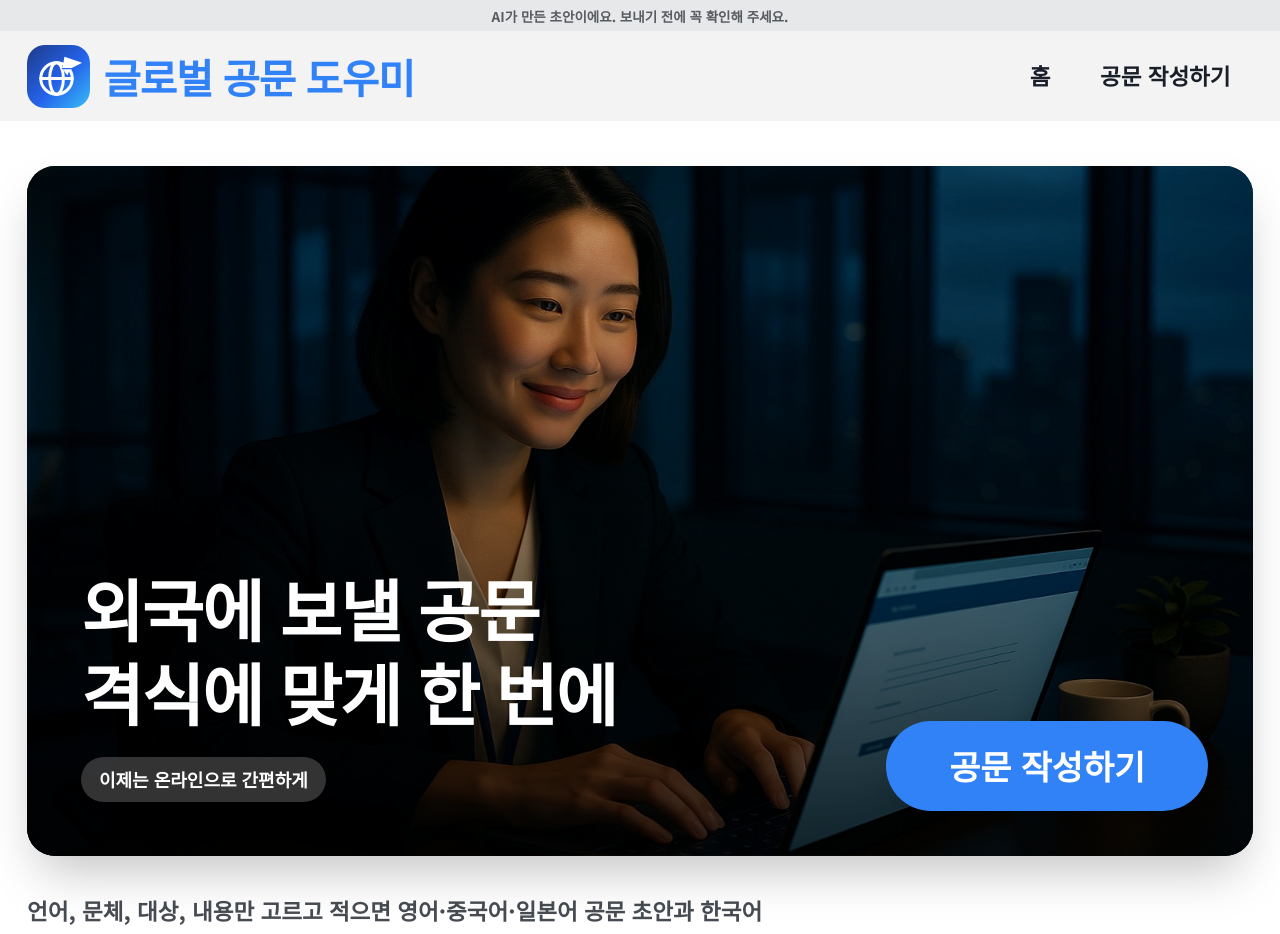
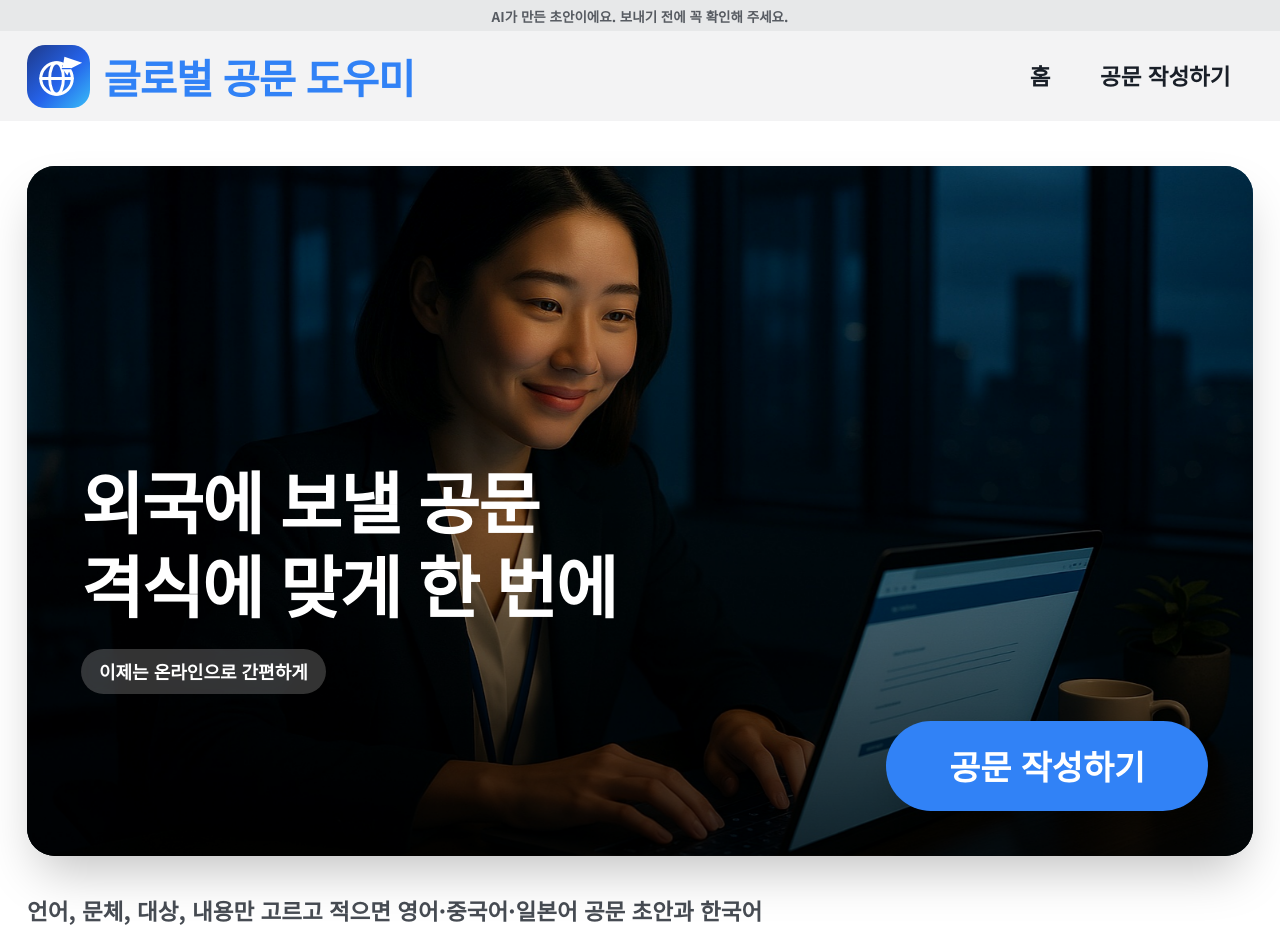
Before and after one commit to kimminseo-pixel/global-letter-helper, a Next.js app: page / in a window 1280 px wide. Shown: the top 934 px of the page. Built offline with nearby package versions, Linux system fonts and the light colour scheme.

Commit message:
시작 화면 제목이 사진 위 버튼과 겹치지 않게 여백 확보, 제목 줄바꿈을 단어 단위로

```diff
--- a/app/page.tsx
+++ b/app/page.tsx
@@ -46,7 +46,7 @@ export default function Home() {
             aria-hidden="true"
             className="absolute inset-0 bg-gradient-to-t from-black/70 via-black/25 to-transparent"
           />
-          <div className="absolute inset-x-0 bottom-0 flex flex-col gap-5 p-6 sm:p-12">
+          <div className="absolute inset-x-0 bottom-0 flex flex-col gap-5 p-6 pb-28 sm:p-12 sm:pb-36">
             <h1 className="text-4xl font-extrabold leading-tight tracking-tight text-white sm:text-6xl">
               외국에 보낼 공문
               <br />
@@ -84,10 +84,10 @@ export default function Home() {
             key={message.title}
             className="reveal flex flex-col gap-3 rounded-[28px] bg-[rgba(7,25,76,0.05)] px-6 py-10 sm:px-12 sm:py-14"
           >
-            <h2 className="text-3xl font-extrabold leading-snug tracking-tight sm:text-5xl">
+            <h2 className="break-keep text-3xl font-extrabold leading-snug tracking-tight sm:text-5xl">
               {message.title}
             </h2>
-            <p className="max-w-2xl text-lg font-bold leading-8 text-foreground/70 sm:text-xl">
+            <p className="max-w-2xl break-keep text-lg font-bold leading-8 text-foreground/70 sm:text-xl">
               {message.body}
             </p>
           </div>
```
